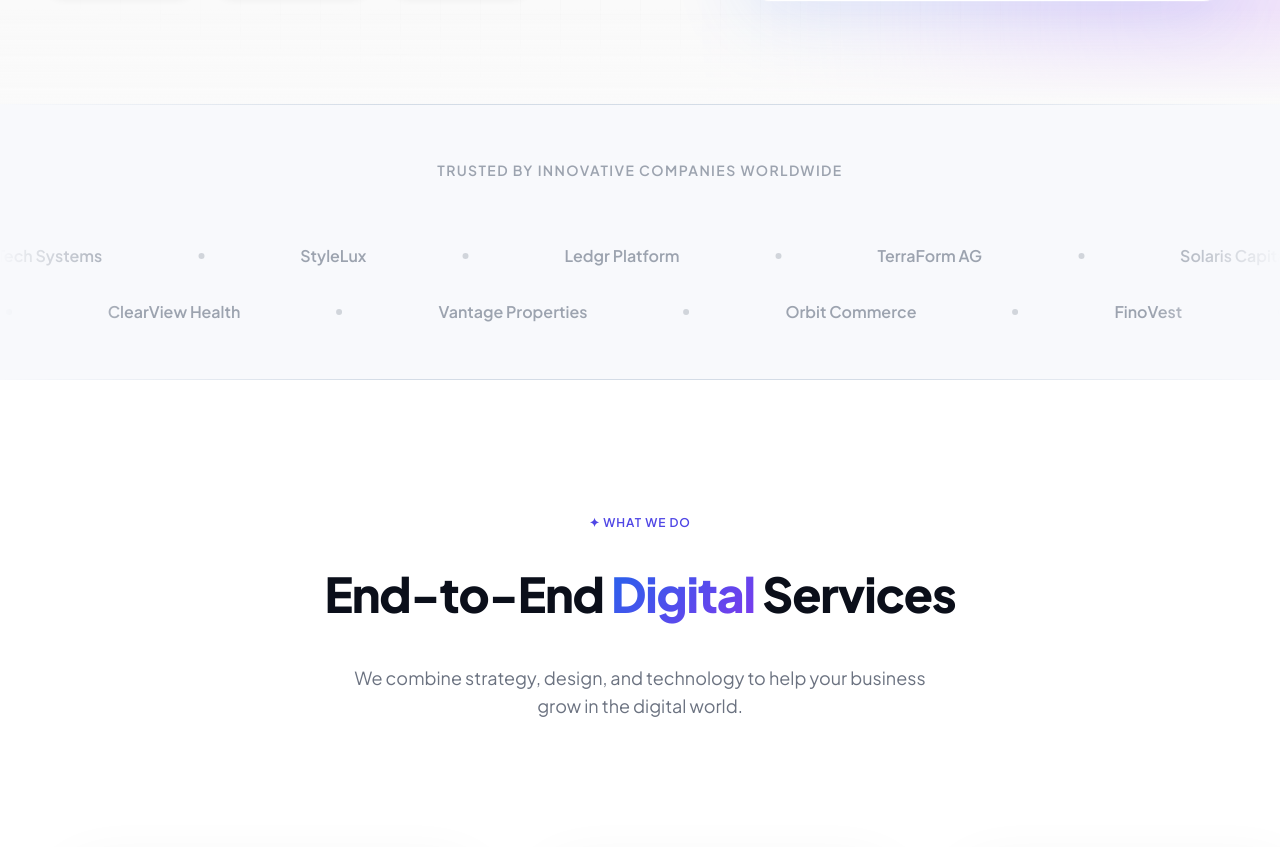
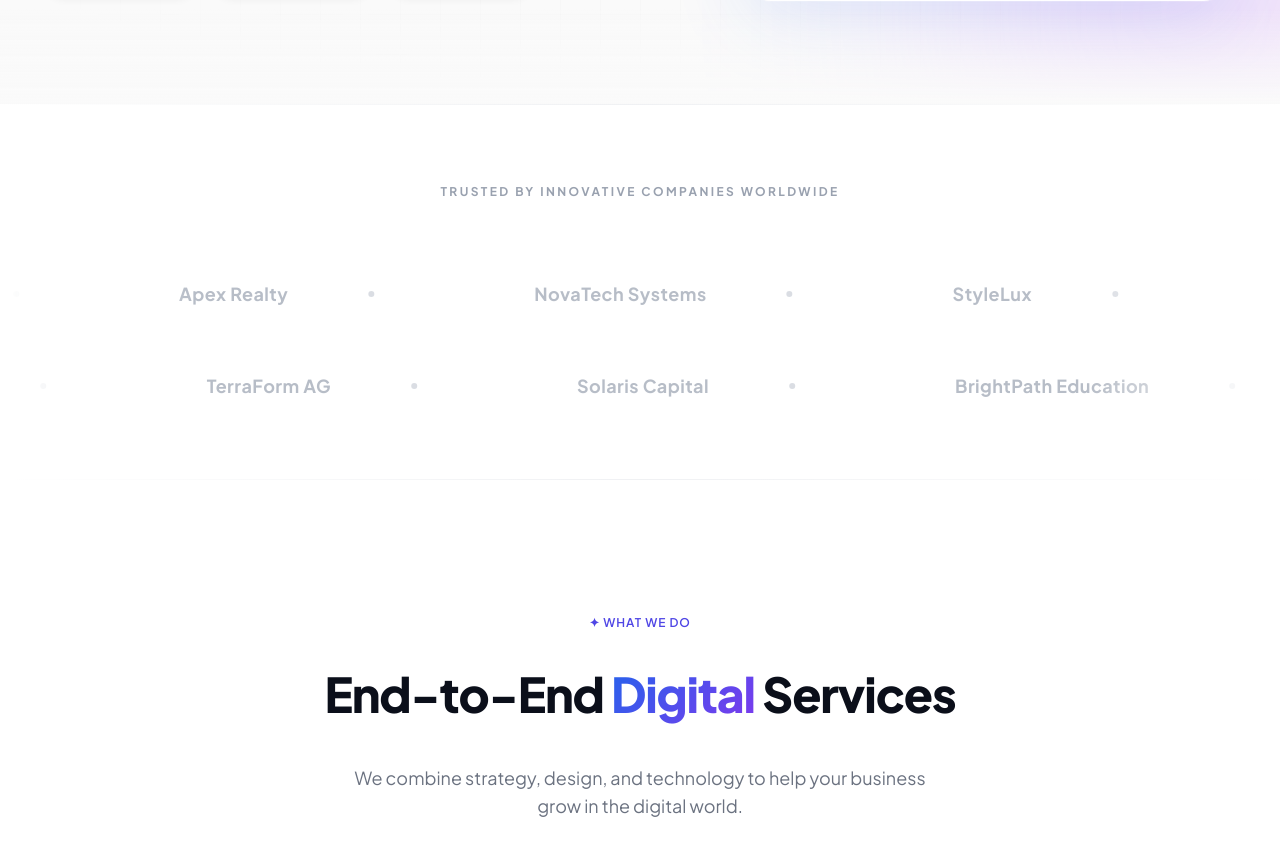
Before and after one commit to rahulmann212-del/digitalhub, a Next.js app: page / in a window 1280 px wide. Shown: the part 858-1705 px from the top of the page. Built offline with nearby package versions, Linux system fonts and the light colour scheme.

Commit message:
Improve service cards

```diff
--- a/components/sections/home/MarqueeSection.tsx
+++ b/components/sections/home/MarqueeSection.tsx
@@ -26,42 +26,46 @@ interface MarqueeTrackProps {
 }
 
 function MarqueeTrack({ reversed = false }: MarqueeTrackProps) {
-  // Duplicate for seamless loop
-  const items = [...COMPANIES, ...COMPANIES]
+  // Original array is enough, we duplicate the whole <ul> block below
+  const items = COMPANIES
 
   return (
-    <div className="relative flex overflow-hidden">
+    // 'group' class added to pause animation on hover
+    <div className="group relative flex overflow-hidden">
       <ul
         className={cn(
-          'flex shrink-0 items-center',
-          reversed ? 'animate-marquee-reverse' : 'animate-marquee'
+          'flex min-w-full shrink-0 items-center justify-around',
+          reversed ? 'animate-marquee-reverse' : 'animate-marquee',
+          'group-hover:[animation-play-state:paused]' // Pause on hover
         )}
         aria-hidden="true"
       >
         {items.map((name, idx) => (
-          <li key={`${name}-${idx}`} className="flex shrink-0 items-center">
-            <span className="px-12 text-base font-semibold text-[#9CA3AF] transition-colors duration-200 hover:text-[#6B7280]">
+          <li key={`${name}-${idx}`} className="flex shrink-0 items-center px-6 sm:px-10">
+            <span className="cursor-default text-lg font-bold tracking-wide text-gray-400/70 transition-colors duration-300 hover:text-gray-900">
               {name}
             </span>
             {/* Separator dot */}
-            <span className="h-1.5 w-1.5 shrink-0 rounded-full bg-[#D1D5DB]" aria-hidden="true" />
+            <span className="ml-6 sm:ml-10 h-1.5 w-1.5 shrink-0 rounded-full bg-gray-300/80" aria-hidden="true" />
           </li>
         ))}
       </ul>
+
       {/* Duplicate for perfectly seamless infinite loop */}
       <ul
         className={cn(
-          'flex shrink-0 items-center',
-          reversed ? 'animate-marquee-reverse' : 'animate-marquee'
+          'flex min-w-full shrink-0 items-center justify-around',
+          reversed ? 'animate-marquee-reverse' : 'animate-marquee',
+          'group-hover:[animation-play-state:paused]' // Pause on hover
         )}
         aria-hidden="true"
       >
         {items.map((name, idx) => (
-          <li key={`dup-${name}-${idx}`} className="flex shrink-0 items-center">
-            <span className="px-12 text-base font-semibold text-[#9CA3AF] transition-colors duration-200 hover:text-[#6B7280]">
+          <li key={`dup-${name}-${idx}`} className="flex shrink-0 items-center px-6 sm:px-10">
+            <span className="cursor-default text-lg font-bold tracking-wide text-gray-400/70 transition-colors duration-300 hover:text-gray-900">
               {name}
             </span>
-            <span className="h-1.5 w-1.5 shrink-0 rounded-full bg-[#D1D5DB]" aria-hidden="true" />
+            <span className="ml-6 sm:ml-10 h-1.5 w-1.5 shrink-0 rounded-full bg-gray-300/80" aria-hidden="true" />
           </li>
         ))}
       </ul>
@@ -74,48 +78,40 @@ export default function MarqueeSection() {
   return (
     <section
       id="trusted-by"
-      className="relative overflow-hidden bg-[#F8F9FC] py-14"
+      className="relative overflow-hidden bg-white py-16 sm:py-20"
       aria-label="Trusted by companies worldwide"
     >
       {/* ── Title ── */}
-      <p className="mb-8 text-center text-sm font-semibold uppercase tracking-widest text-[#9CA3AF]">
-        Trusted by innovative companies worldwide
-      </p>
+      <div className="container mx-auto px-4">
+        <p className="mb-10 text-center text-xs font-bold uppercase tracking-[0.2em] text-gray-400">
+          Trusted by innovative companies worldwide
+        </p>
+      </div>
 
-      {/* ── Wrapper with fade masks ── */}
+      {/* ── Wrapper with enhanced fade masks ── */}
       <div
-        className="relative"
+        className="relative flex flex-col gap-6 sm:gap-8"
         style={{
           maskImage:
-            'linear-gradient(to right, transparent 0%, black 10%, black 90%, transparent 100%)',
+            'linear-gradient(to right, transparent, black 15%, black 85%, transparent)',
           WebkitMaskImage:
-            'linear-gradient(to right, transparent 0%, black 10%, black 90%, transparent 100%)',
+            'linear-gradient(to right, transparent, black 15%, black 85%, transparent)',
         }}
       >
         {/* ── First marquee row (left→right) ── */}
-        <div className="mb-4">
-          <MarqueeTrack reversed={false} />
-        </div>
+        <MarqueeTrack reversed={false} />
 
         {/* ── Second marquee row (right→left) ── */}
         <MarqueeTrack reversed={true} />
       </div>
 
-      {/* ── Top & Bottom fade lines ── */}
+      {/* ── Top & Bottom subtle borders (Clean Premium Look) ── */}
       <div
-        className="pointer-events-none absolute inset-x-0 top-0 h-px"
-        style={{
-          background:
-            'linear-gradient(to right, transparent, rgba(203,213,225,0.8) 30%, rgba(203,213,225,0.8) 70%, transparent)',
-        }}
+        className="pointer-events-none absolute inset-x-0 top-0 h-px bg-gradient-to-r from-transparent via-gray-200 to-transparent opacity-60"
         aria-hidden="true"
       />
       <div
-        className="pointer-events-none absolute inset-x-0 bottom-0 h-px"
-        style={{
-          background:
-            'linear-gradient(to right, transparent, rgba(203,213,225,0.8) 30%, rgba(203,213,225,0.8) 70%, transparent)',
-        }}
+        className="pointer-events-none absolute inset-x-0 bottom-0 h-px bg-gradient-to-r from-transparent via-gray-200 to-transparent opacity-60"
         aria-hidden="true"
       />
     </section>
```
